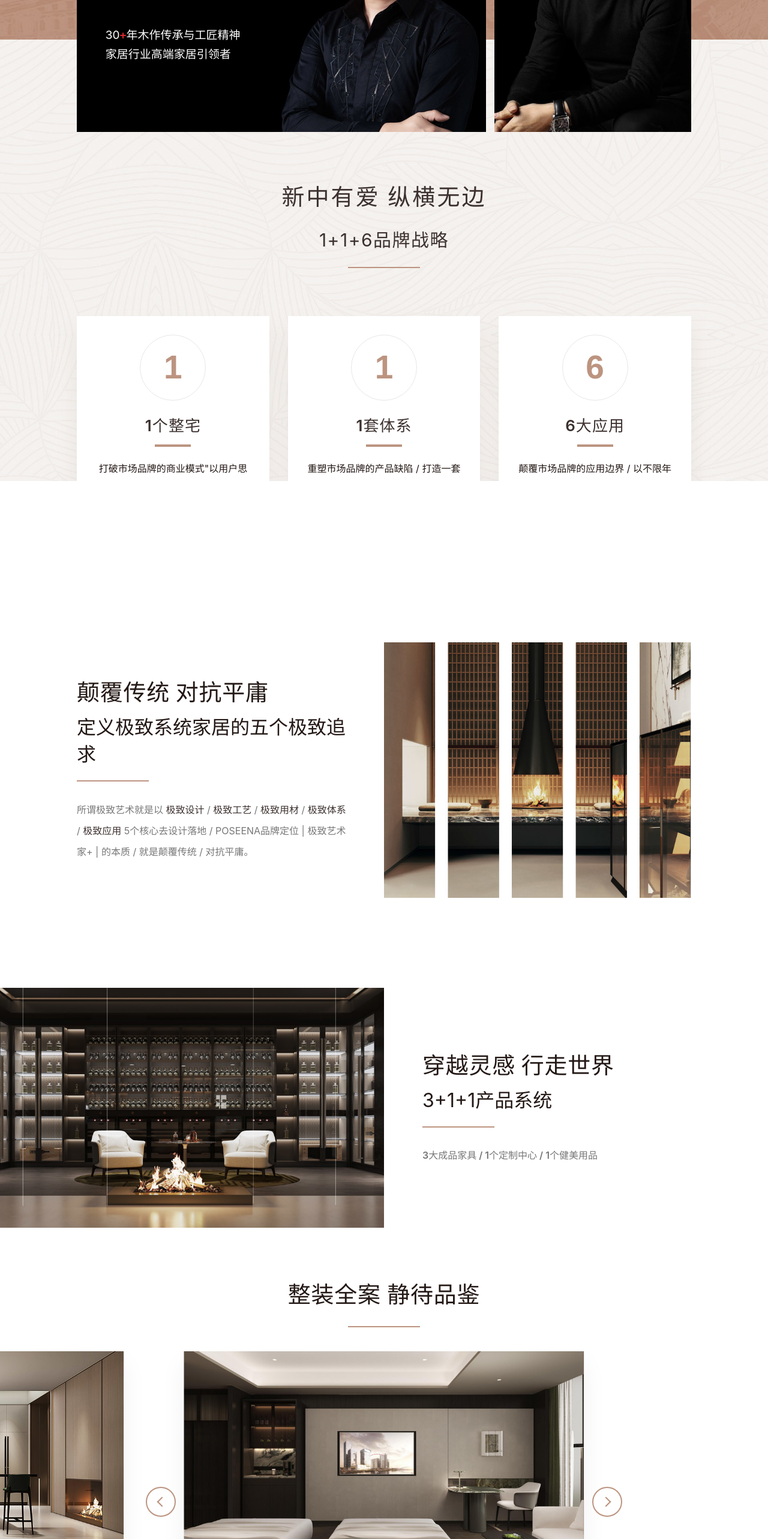
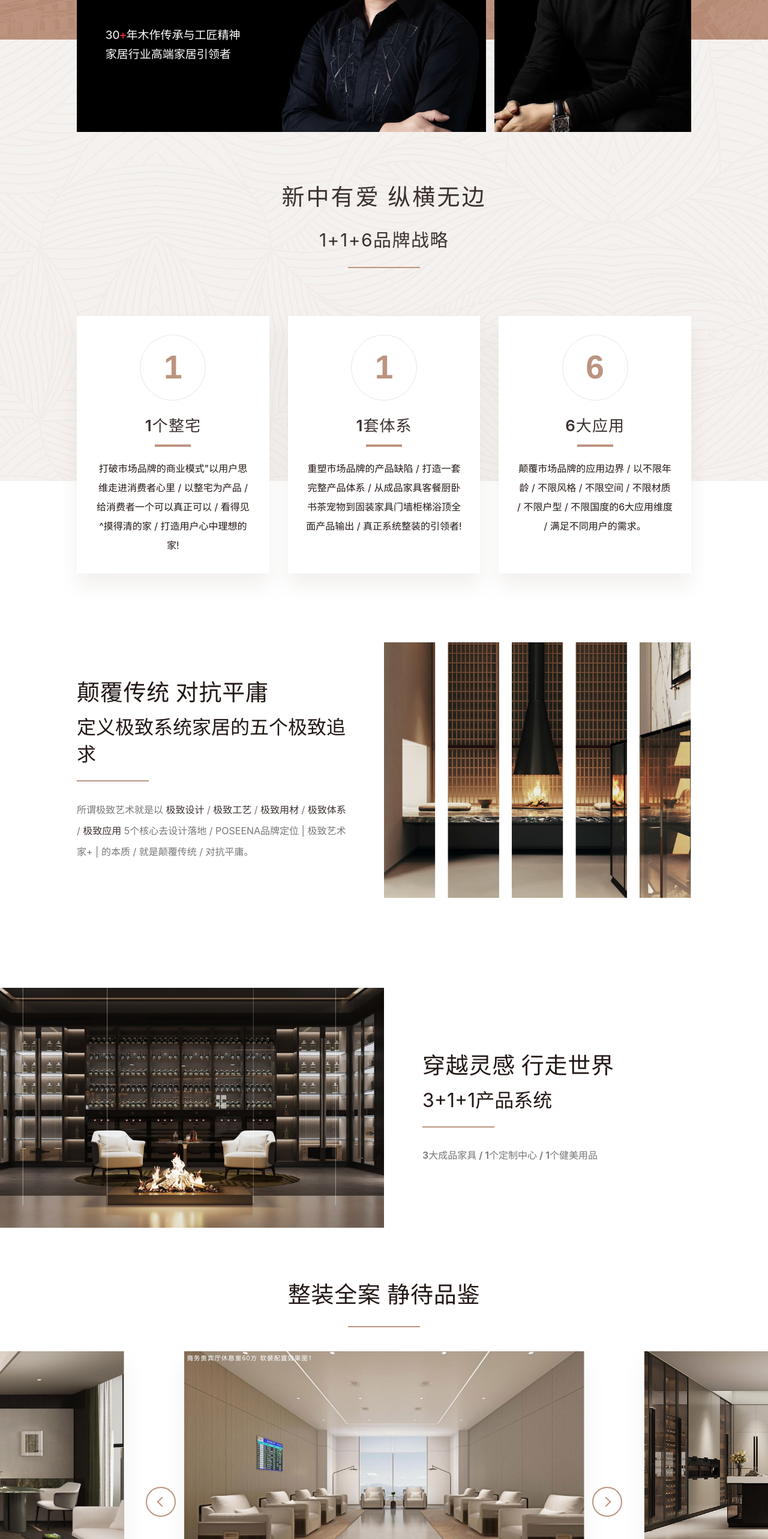
Before and after one commit to slangyy/nydk-cloner-vue, a Vue app: page /ExtremeSystem.html in a window 1280 px wide. Shown: the part 2869-5435 px from the top of the page at 60% size. Built offline with nearby package versions, Linux system fonts and the light colour scheme.

Commit message:
feat(poseena): 修复轮播循环与策略层叠问题

```diff
--- a/src/components/poseena/PoseenaCasesSection.vue
+++ b/src/components/poseena/PoseenaCasesSection.vue
@@ -1,6 +1,6 @@
 <script setup lang="ts">
-import { type ComponentPublicInstance, useId } from "vue";
-import { Navigation } from "swiper/modules";
+import type { Swiper as SwiperInstance } from "swiper";
+import { ref, type ComponentPublicInstance } from "vue";
 import { Swiper, SwiperSlide } from "swiper/vue";
 import "swiper/css";
 
@@ -8,13 +8,44 @@ import { useReveal } from "@/composables/useReveal";
 import { poseenaCases } from "@/data/poseena";
 
 const { target, isVisible } = useReveal();
-const instanceId = useId().replaceAll(":", "");
-const previousButtonClass = `poseena-cases-prev-${instanceId}`;
-const nextButtonClass = `poseena-cases-next-${instanceId}`;
+const caseCount = poseenaCases.length;
+const bufferedCases = [...poseenaCases, ...poseenaCases, ...poseenaCases];
+const swiperInstance = ref<SwiperInstance | null>(null);
 
 const setRevealTarget = (element: Element | ComponentPublicInstance | null): void => {
   target.value = element instanceof HTMLElement ? element : null;
 };
+
+function setSwiperInstance(instance: SwiperInstance): void {
+  swiperInstance.value = instance;
+}
+
+function normalizeCarouselPosition(instance: SwiperInstance): void {
+  if (instance.activeIndex < caseCount) {
+    instance.slideTo(instance.activeIndex + caseCount, 0, false);
+    return;
+  }
+
+  if (instance.activeIndex >= caseCount * 2) {
+    instance.slideTo(instance.activeIndex - caseCount, 0, false);
+  }
+}
+
+function showPreviousCase(): void {
+  if (!swiperInstance.value || swiperInstance.value.animating) {
+    return;
+  }
+
+  swiperInstance.value.slidePrev();
+}
+
+function showNextCase(): void {
+  if (!swiperInstance.value || swiperInstance.value.animating) {
+    return;
+  }
+
+  swiperInstance.value.slideNext();
+}
 </script>
 
 <template>
@@ -34,22 +65,23 @@ const setRevealTarget = (element: Element | ComponentPublicInstance | null): voi
     <div class="poseena-cases__carousel">
       <Swiper
         class="poseena-cases__swiper"
-        :modules="[Navigation]"
-        :loop="true"
-        :loop-additional-slides="3"
+        :initial-slide="caseCount"
         :centered-slides="true"
         :slides-per-view="1"
+        :slides-per-group="1"
         :space-between="20"
-        :navigation="{
-          prevEl: `.${previousButtonClass}`,
-          nextEl: `.${nextButtonClass}`,
-        }"
+        :watch-overflow="false"
         :breakpoints="{
           999: { slidesPerView: 1.8, spaceBetween: 100 },
           1441: { slidesPerView: 1.8, spaceBetween: 140 },
         }"
+        @swiper="setSwiperInstance"
+        @slide-change-transition-end="normalizeCarouselPosition"
       >
-        <SwiperSlide v-for="item in poseenaCases" :key="item.id">
+        <SwiperSlide
+          v-for="(item, index) in bufferedCases"
+          :key="`${item.id}-${index}`"
+        >
           <article class="poseena-cases__card">
             <div class="poseena-cases__media">
               <img
@@ -68,16 +100,16 @@ const setRevealTarget = (element: Element | ComponentPublicInstance | null): voi
       <button
         type="button"
         class="poseena-cases__arrow poseena-cases__arrow--previous"
-        :class="previousButtonClass"
         aria-label="上一个案例"
+        @click="showPreviousCase"
       >
         <span aria-hidden="true"></span>
       </button>
       <button
         type="button"
         class="poseena-cases__arrow poseena-cases__arrow--next"
-        :class="nextButtonClass"
         aria-label="下一个案例"
+        @click="showNextCase"
       >
         <span aria-hidden="true"></span>
       </button>
--- a/src/components/poseena/PoseenaStrategySection.vue
+++ b/src/components/poseena/PoseenaStrategySection.vue
@@ -13,12 +13,14 @@ function setRevealTarget(element: Element | ComponentPublicInstance | null): voi
 
 <template>
   <section
-    :ref="setRevealTarget"
-    class="poseena-strategy reveal"
-    :class="{ 'is-visible': isVisible }"
+    class="poseena-strategy"
     aria-labelledby="poseena-strategy-title"
   >
-    <div class="poseena-strategy__container">
+    <div
+      :ref="setRevealTarget"
+      class="poseena-strategy__container reveal"
+      :class="{ 'is-visible': isVisible }"
+    >
       <header class="poseena-strategy__header">
         <h2 id="poseena-strategy-title">
           新中有爱 纵横无边
@@ -53,16 +55,18 @@ function setRevealTarget(element: Element | ComponentPublicInstance | null): voi
 <style scoped>
 .poseena-strategy {
   position: relative;
-  z-index: 1;
   margin-top: -12%;
   padding: 18% 0 0;
   background: #f5f1ee url("/assets/poseena/pattern-light.jpg") center / cover no-repeat;
 }
 
 .poseena-strategy__container {
+  position: relative;
+  z-index: 2;
   width: 80%;
   max-width: 1440px;
   margin: 0 auto;
+  overflow: visible;
 }
 
 .poseena-strategy__header {
```
Also changed, not shown: 3 other files (tests, documents, lock files or other folders).
